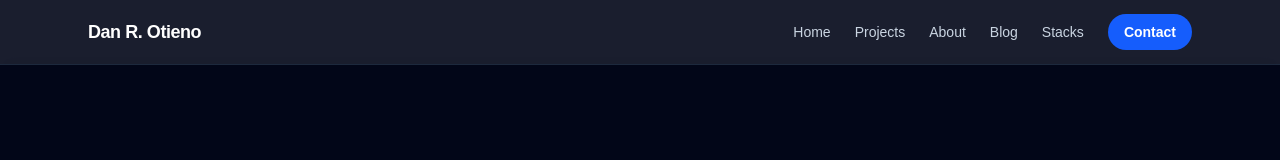
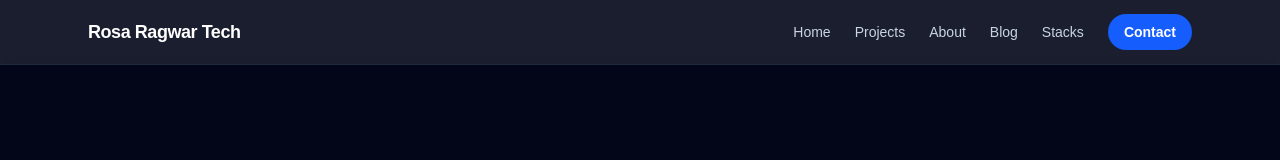
Before and after one commit to techragwar/portfolio, a Next.js app in the folder contentful-portfolio/: page / in a window 1280 px wide. Shown: the top 160 px of the page. Built offline with nearby package versions, Linux system fonts and the light colour scheme.

Commit message:
update UI

```diff
--- a/contentful-portfolio/components/Navbar.tsx
+++ b/contentful-portfolio/components/Navbar.tsx
@@ -8,7 +8,7 @@ export default function Navbar() {
           href="/"
           className="text-lg font-bold tracking-tight text-white"
         >
-          Dan R. Otieno
+          Rosa Ragwar Tech
         </Link>
 
         <div className="hidden items-center gap-6 text-sm text-slate-300 md:flex">
```
